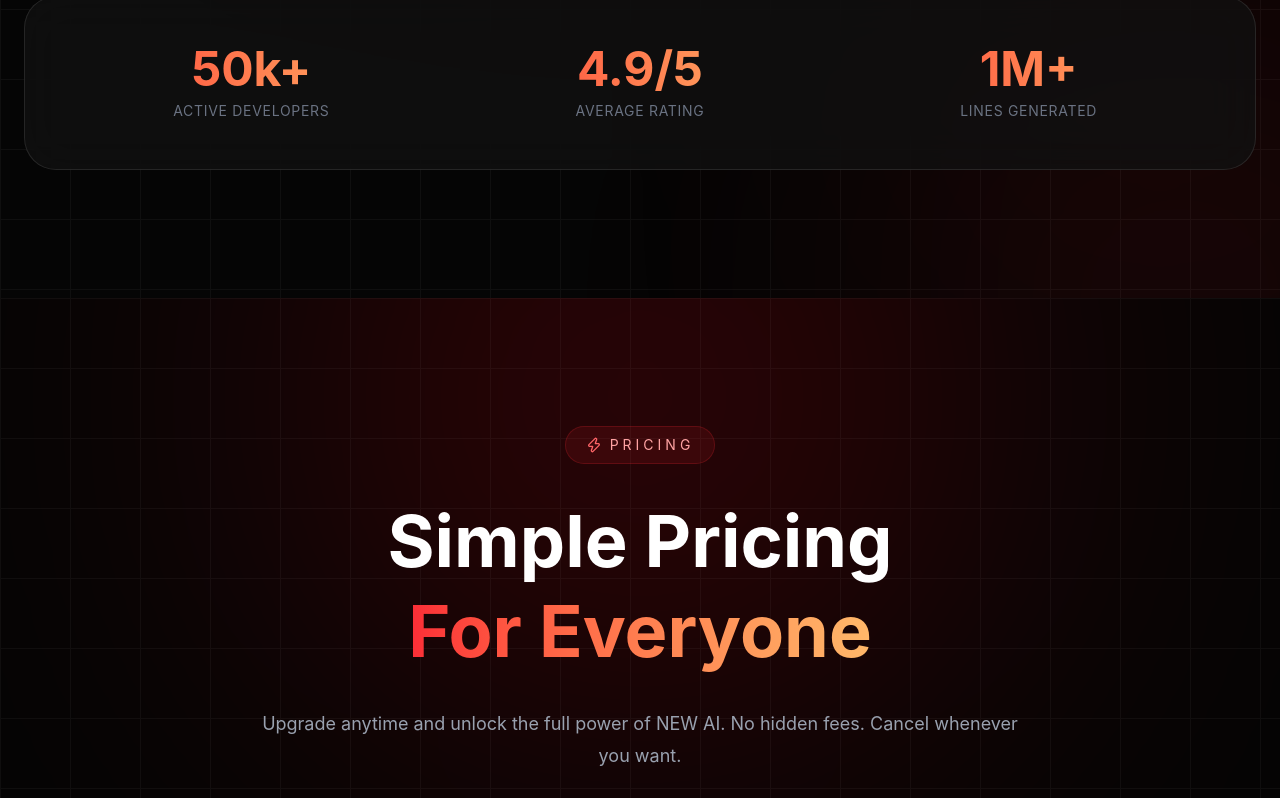
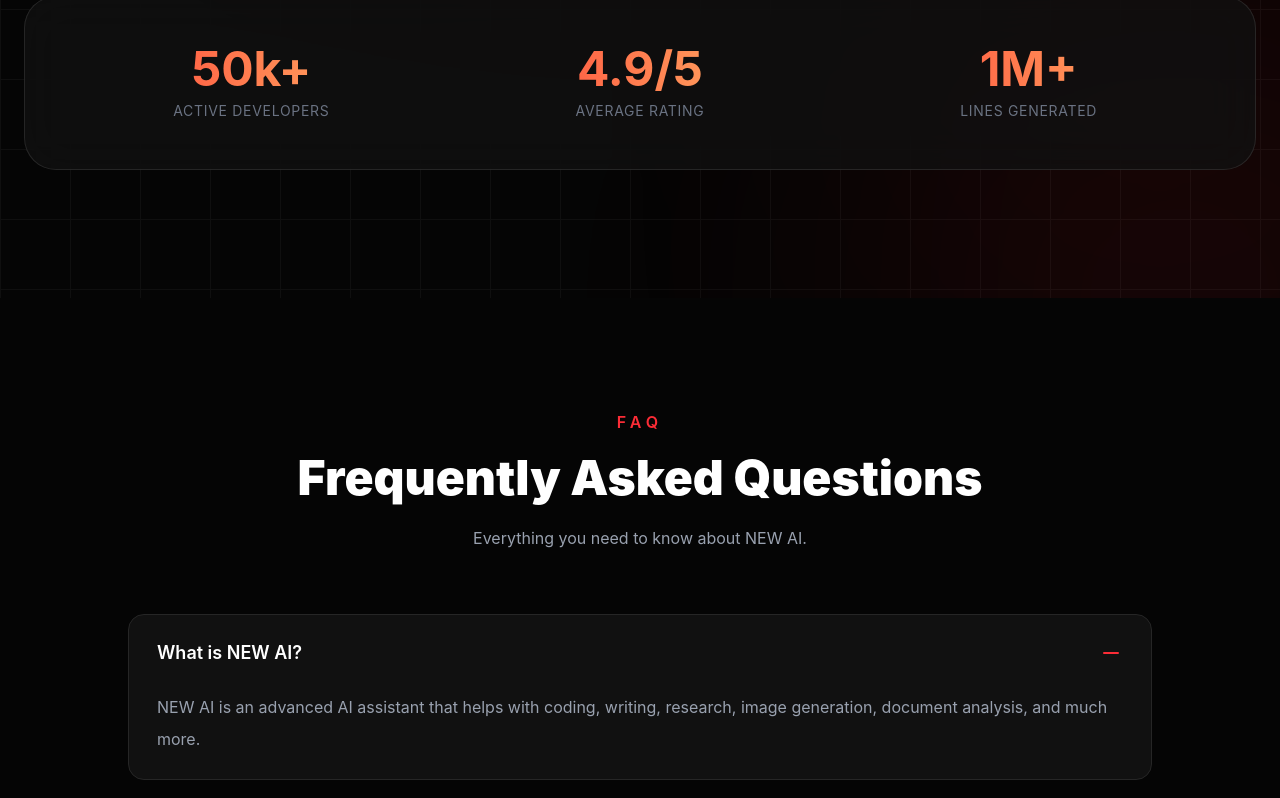
Before and after one commit to Prashant-dhi/Insane-AI-, a React (Vite) app: page / in a window 1280 px wide. Shown: the part 5616-6414 px from the top of the page. Built offline with nearby package versions, Linux system fonts and the light colour scheme; no server answers.

Commit message:
Initial Commit

```diff
--- a/src/pages/Landing.jsx
+++ b/src/pages/Landing.jsx
@@ -3,7 +3,6 @@ import Hero from "../components/landing/Hero";
 import AIShowcase from "../components/landing/AIShowcase";
 import Features from "../components/landing/Features";
 import Testimonials from "../components/landing/Testimonials";
-import Pricing from "../components/landing/Pricing";
 import FAQ from "../components/landing/FAQ";
 import Footer from "../components/landing/Footer";
 
@@ -15,7 +14,6 @@ export default function Landing() {
       <AIShowcase />
       <Features />
       <Testimonials />
-      <Pricing />
       <FAQ />
       <Footer />
     </div>
```
